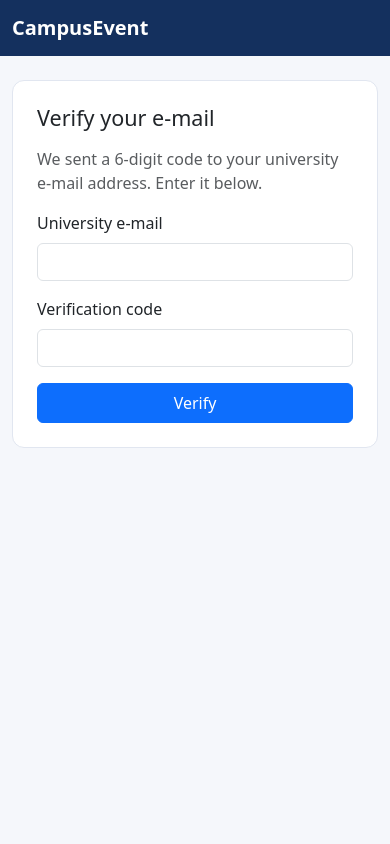
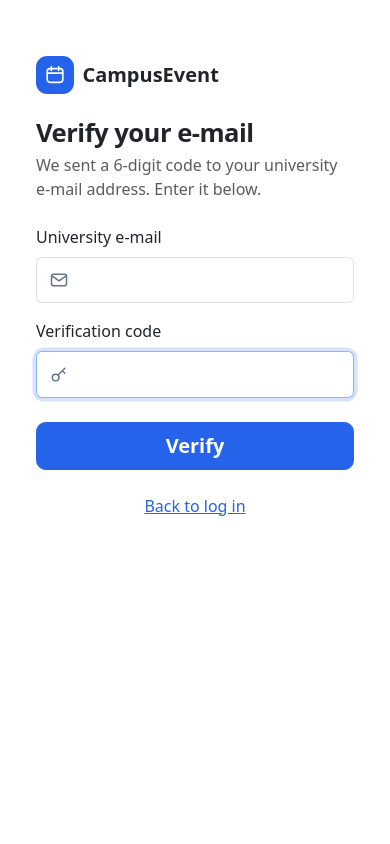
Before and after one commit to emir-heval-arda-harun/CMPE-331-project, a Python web app: template src/campusevent/web/templates/signup.html in a window 390 px wide. Run offline with Jinja, Linux system fonts and the light colour scheme; the template is opened without the code that fills it, so the values that code supplies are empty.

Commit message:
Redesign the sign up and log in pages
Brand panel with the main benefits on wide screens, a card with icons,
a show-password button and clearer texts; one column on phones. Shared
layout in auth_base.html, small inline icons, no new dependency.

Co-Authored-By: Claude Sonnet 5.5 <noreply@anthropic.com>

```diff
--- a/src/campusevent/web/templates/_macros.html
+++ b/src/campusevent/web/templates/_macros.html
@@ -3,3 +3,30 @@
 {% macro status_tag(event) %}
 <span class="badge {{ 'text-bg-success' if event.status == 'open' else 'text-bg-warning' if event.status == 'full' else 'text-bg-secondary' }}">{{ event.status_label }}</span>
 {% endmacro %}
+
+{% macro flashes() %}
+  {% with messages = get_flashed_messages(with_categories=true) %}
+    {% for category, message in messages %}
+      <div class="alert alert-{{ 'success' if category == 'success' else 'info' }}" role="status">{{ message }}</div>
+    {% endfor %}
+  {% endwith %}
+{% endmacro %}
+
+{# Small line icons (inline SVG, no extra download). Decorative, hidden from screen readers. #}
+{% macro icon(name, size=20) %}
+<svg width="{{ size }}" height="{{ size }}" viewBox="0 0 24 24" fill="none" stroke="currentColor" stroke-width="1.8" stroke-linecap="round" stroke-linejoin="round" aria-hidden="true" focusable="false">
+  {% if name == 'mail' %}<rect x="3" y="5" width="18" height="14" rx="2.5"/><path d="M3.5 7l8.5 6 8.5-6"/>
+  {% elif name == 'lock' %}<rect x="4.5" y="10.5" width="15" height="10" rx="2.5"/><path d="M8 10.5V8a4 4 0 0 1 8 0v2.5"/>
+  {% elif name == 'user' %}<circle cx="12" cy="8" r="4"/><path d="M4.5 20c.8-3.6 3.8-5.5 7.5-5.5s6.7 1.9 7.5 5.5"/>
+  {% elif name == 'key' %}<circle cx="8" cy="15" r="4"/><path d="M11 12l8-8M16 7l3 3"/>
+  {% elif name == 'eye' %}<path d="M2 12s3.7-7 10-7 10 7 10 7-3.7 7-10 7S2 12 2 12z"/><circle cx="12" cy="12" r="3"/>
+  {% elif name == 'search' %}<circle cx="11" cy="11" r="6.5"/><path d="M20 20l-4.2-4.2"/>
+  {% elif name == 'building' %}<path d="M4 20V6l8-3 8 3v14M9 20v-5h6v5M8 9h2M14 9h2"/>
+  {% elif name == 'history' %}<path d="M4 12a8 8 0 1 0 2.5-5.8L4 8.5M4 4v4.5h4.5M12 8v4.5l3 1.8"/>
+  {% else %}<rect x="3.5" y="5" width="17" height="15" rx="3"/><path d="M3.5 10h17M8 3v4M16 3v4"/>{% endif %}
+</svg>
+{% endmacro %}
+
+{% macro brand(light=true) %}
+<span class="brand-mark{{ ' brand-mark-light' if light }}">{{ icon('calendar', 22) }}</span>
+{% endmacro %}
--- /dev/null
+++ b/src/campusevent/web/templates/auth_base.html
@@ -0,0 +1,41 @@
+{% extends "base.html" %}
+{% from "_macros.html" import flashes, brand, icon %}
+{# Layout of the sign up and log in pages: a brand panel on wide screens, only the form card on phones. #}
+{% block nav %}{% endblock %}
+{% block main %}
+<main class="auth-wrap">
+  <section class="auth-side d-none d-lg-flex" aria-label="About CampusEvent">
+    <div class="d-flex align-items-center gap-2 mb-4">
+      {{ brand() }}<span class="fs-5 fw-semibold">CampusEvent</span>
+    </div>
+    <h2 class="display-6">Find people to play, study and meet with on your campus.</h2>
+    <ul class="auth-points">
+      <li><span class="pt-icon">{{ icon('search') }}</span><span>Browse upcoming events by category, date and keyword, and join with one click.</span></li>
+      <li><span class="pt-icon">{{ icon('building') }}</span><span>Organize your own event at a campus facility, with its free and busy times in sight.</span></li>
+      <li><span class="pt-icon">{{ icon('history') }}</span><span>Keep a list of the events you have taken part in.</span></li>
+    </ul>
+  </section>
+  <section class="auth-main">
+    <div class="auth-card">
+      <div class="d-lg-none d-flex align-items-center gap-2 mb-4">
+        {{ brand(false) }}<span class="fs-5 fw-semibold">CampusEvent</span>
+      </div>
+      {{ flashes() }}
+      {% block auth_content %}{% endblock %}
+    </div>
+  </section>
+</main>
+{% endblock %}
+{% block scripts %}
+<script>
+  // "Show password" button: switches the field between hidden and visible text.
+  document.querySelectorAll('[data-toggle-password]').forEach(function (button) {
+    button.addEventListener('click', function () {
+      var field = document.querySelector(button.getAttribute('data-toggle-password'));
+      var show = field.type === 'password';
+      field.type = show ? 'text' : 'password';
+      button.setAttribute('aria-label', show ? 'Hide password' : 'Show password');
+    });
+  });
+</script>
+{% endblock %}
--- a/src/campusevent/web/templates/base.html
+++ b/src/campusevent/web/templates/base.html
@@ -6,18 +6,59 @@
   <title>{% block title %}CampusEvent{% endblock %} – CampusEvent</title>
   <link rel="stylesheet" href="https://cdn.jsdelivr.net/npm/bootstrap@5.3.3/dist/css/bootstrap.min.css">
   <style>
-    body { background: #f5f7fb; }
-    .navbar-campus { background: #14305e; }
-    .card { border-radius: .75rem; border-color: #e1e6f0; }
-    .btn { min-height: 2.5rem; }
+    :root {
+      --ce-navy: #14305e;
+      --ce-blue: #2563eb;
+      --ce-sky: #38bdf8;
+      --ce-bg: #f4f6fb;
+    }
+    body { background: var(--ce-bg); font-family: system-ui, -apple-system, "Segoe UI", Roboto, sans-serif; }
+    .navbar-campus { background: var(--ce-navy); }
+    .card { border-radius: .9rem; border-color: #e1e6f0; box-shadow: 0 1px 2px rgba(20, 48, 94, .05); }
+    .btn { min-height: 2.5rem; border-radius: .6rem; }
+    .btn-primary { background: var(--ce-blue); border-color: var(--ce-blue); }
+    .btn-primary:hover, .btn-primary:focus { background: #1d4ed8; border-color: #1d4ed8; }
+    a { color: var(--ce-blue); }
+
+    .brand-mark { display: inline-flex; align-items: center; justify-content: center; width: 2.4rem; height: 2.4rem;
+      border-radius: .7rem; background: var(--ce-blue); color: #fff; }
+    .brand-mark-light { background: rgba(255, 255, 255, .16); box-shadow: inset 0 0 0 1px rgba(255, 255, 255, .28); }
+
+    /* sign up and log in */
+    .auth-wrap { min-height: 100vh; display: flex; }
+    .auth-side { flex: 1 1 46%; flex-direction: column; justify-content: center; padding: 4rem; color: #fff;
+      background: radial-gradient(circle at 18% 12%, rgba(56, 189, 248, .35), transparent 45%),
+                  linear-gradient(145deg, var(--ce-navy) 0%, #1e40af 60%, var(--ce-blue) 100%); }
+    .auth-side h2 { font-weight: 700; letter-spacing: -.02em; max-width: 24rem; }
+    .auth-points { list-style: none; padding: 0; margin: 2rem 0 0; display: grid; gap: 1.1rem; max-width: 26rem; }
+    .auth-points li { display: flex; gap: .9rem; align-items: flex-start; color: rgba(255, 255, 255, .92); }
+    .auth-points .pt-icon { flex: none; display: inline-flex; width: 2.2rem; height: 2.2rem; align-items: center;
+      justify-content: center; border-radius: .6rem; background: rgba(255, 255, 255, .14); }
+    .auth-main { flex: 1 1 54%; display: flex; align-items: center; justify-content: center; padding: 1.5rem 1rem; }
+    .auth-card { width: 100%; max-width: 26rem; background: #fff; border-radius: 1.1rem; padding: 2rem 1.75rem;
+      box-shadow: 0 10px 30px rgba(20, 48, 94, .10), 0 1px 3px rgba(20, 48, 94, .08); }
+    .auth-card h1 { font-size: 1.6rem; font-weight: 700; letter-spacing: -.02em; }
+    .auth-card .form-control { min-height: 2.9rem; border-left: 0; }
+    .auth-card .input-group-text { background: #fff; color: #64748b; border-right: 0; }
+    .auth-card .input-group:focus-within .input-group-text,
+    .auth-card .input-group:focus-within .form-control { border-color: #86b7fe; }
+    .auth-card .form-control:focus { box-shadow: none; }
+    .auth-card .input-group:focus-within { box-shadow: 0 0 0 .22rem rgba(37, 99, 235, .18); border-radius: .5rem; }
+    .auth-card .btn-lg { font-weight: 600; min-height: 3rem; }
+    .pw-toggle { border: 1px solid var(--bs-border-color); border-left: 0; background: #fff; color: #64748b; }
+    @media (max-width: 575.98px) { .auth-card { padding: 1.5rem 1.25rem; box-shadow: none; background: transparent; }
+      .auth-main { align-items: flex-start; padding-top: 2rem; background: #fff; } }
   </style>
 </head>
 <body>
-{% from "_macros.html" import csrf %}
+{% from "_macros.html" import csrf, flashes, brand %}
 
+{% block nav %}
 <nav class="navbar navbar-expand-md navbar-dark navbar-campus">
   <div class="container">
-    <a class="navbar-brand fw-semibold" href="{{ url_for('index') }}">CampusEvent</a>
+    <a class="navbar-brand fw-semibold d-flex align-items-center gap-2" href="{{ url_for('index') }}">
+      {{ brand() }}<span>CampusEvent</span>
+    </a>
     {% if current_user %}
     <button class="navbar-toggler" type="button" data-bs-toggle="collapse" data-bs-target="#nav" aria-controls="nav" aria-expanded="false" aria-label="Toggle navigation">
       <span class="navbar-toggler-icon"></span>
@@ -46,16 +87,16 @@
     {% endif %}
   </div>
 </nav>
+{% endblock %}
 
+{% block main %}
 <main class="container py-4">
-  {% with messages = get_flashed_messages(with_categories=true) %}
-    {% for category, message in messages %}
-      <div class="alert alert-{{ 'success' if category == 'success' else 'info' }}" role="status">{{ message }}</div>
-    {% endfor %}
-  {% endwith %}
+  {{ flashes() }}
   {% block content %}{% endblock %}
 </main>
+{% endblock %}
 
 <script src="https://cdn.jsdelivr.net/npm/bootstrap@5.3.3/dist/js/bootstrap.bundle.min.js"></script>
+{% block scripts %}{% endblock %}
 </body>
 </html>
--- a/src/campusevent/web/templates/signup.html
+++ b/src/campusevent/web/templates/signup.html
@@ -1,48 +1,60 @@
-{% extends "base.html" %}
-{% from "_macros.html" import csrf %}
+{% extends "auth_base.html" %}
+{% from "_macros.html" import csrf, icon %}
 {% block title %}Sign up{% endblock %}
-{% block content %}
-<div class="row justify-content-center">
-  <div class="col-12 col-md-6 col-lg-5">
-    <div class="card p-4">
+{% block auth_content %}
 {% if step == "register" %}
-      <h1 class="h4 mb-3">Create your account</h1>
+<h1 class="mb-1">Create your account</h1>
+<p class="text-muted mb-4">Join with your university e-mail address. We will send you a code to confirm it.</p>
 {% if error %}<div class="alert alert-danger" role="alert">{{ error }}</div>{% endif %}
 <form method="post" action="{{ url_for('auth.signup') }}" novalidate>
   {{ csrf() }}
   <div class="mb-3">
-          <label class="form-label" for="full_name">Full name</label>
-          <input class="form-control" id="full_name" name="full_name" value="{{ full_name or '' }}" required autocomplete="name">
+    <label class="form-label fw-medium" for="full_name">Full name</label>
+    <div class="input-group">
+      <span class="input-group-text">{{ icon('user') }}</span>
+      <input class="form-control" id="full_name" name="full_name" value="{{ full_name or '' }}" required autofocus autocomplete="name">
+    </div>
   </div>
   <div class="mb-3">
-          <label class="form-label" for="email">University e-mail</label>
-          <input class="form-control" id="email" name="email" type="email" value="{{ email or '' }}" required autocomplete="email">
+    <label class="form-label fw-medium" for="email">University e-mail</label>
+    <div class="input-group">
+      <span class="input-group-text">{{ icon('mail') }}</span>
+      <input class="form-control" id="email" name="email" type="email" value="{{ email or '' }}" required autocomplete="email" placeholder="name@university.edu">
     </div>
-        <div class="mb-3">
-          <label class="form-label" for="password">Password</label>
+  </div>
+  <div class="mb-4">
+    <label class="form-label fw-medium" for="password">Password</label>
+    <div class="input-group">
+      <span class="input-group-text">{{ icon('lock') }}</span>
       <input class="form-control" id="password" name="password" type="password" required autocomplete="new-password">
+      <button class="btn pw-toggle" type="button" data-toggle-password="#password" aria-label="Show password">{{ icon('eye') }}</button>
     </div>
-        <button class="btn btn-primary w-100" type="submit">Sign up</button>
+  </div>
+  <button class="btn btn-primary btn-lg w-100" type="submit">Sign up</button>
 </form>
-      <p class="mt-3 mb-0 small">Already have an account? <a href="{{ url_for('auth.login') }}">Log in</a></p>
+<p class="mt-4 mb-0 text-center text-muted">Already have an account? <a class="fw-medium" href="{{ url_for('auth.login') }}">Log in</a></p>
 {% else %}
-      <h1 class="h4 mb-3">Verify your e-mail</h1>
-      <p class="text-muted">We sent a 6-digit code to your university e-mail address. Enter it below.</p>
+<h1 class="mb-1">Verify your e-mail</h1>
+<p class="text-muted mb-4">We sent a 6-digit code to your university e-mail address. Enter it below.</p>
 {% if error %}<div class="alert alert-danger" role="alert">{{ error }}</div>{% endif %}
 <form method="post" action="{{ url_for('auth.verify') }}" novalidate>
   {{ csrf() }}
   <div class="mb-3">
-          <label class="form-label" for="v_email">University e-mail</label>
+    <label class="form-label fw-medium" for="v_email">University e-mail</label>
+    <div class="input-group">
+      <span class="input-group-text">{{ icon('mail') }}</span>
       <input class="form-control" id="v_email" name="email" type="email" value="{{ email or '' }}" required>
     </div>
-        <div class="mb-3">
-          <label class="form-label" for="code">Verification code</label>
-          <input class="form-control" id="code" name="code" inputmode="numeric" maxlength="6" autocomplete="one-time-code" required>
   </div>
-        <button class="btn btn-primary w-100" type="submit">Verify</button>
-      </form>
-      {% endif %}
+  <div class="mb-4">
+    <label class="form-label fw-medium" for="code">Verification code</label>
+    <div class="input-group">
+      <span class="input-group-text">{{ icon('key') }}</span>
+      <input class="form-control" id="code" name="code" inputmode="numeric" maxlength="6" autocomplete="one-time-code" required autofocus>
     </div>
   </div>
-</div>
+  <button class="btn btn-primary btn-lg w-100" type="submit">Verify</button>
+</form>
+<p class="mt-4 mb-0 text-center text-muted"><a class="fw-medium" href="{{ url_for('auth.login') }}">Back to log in</a></p>
+{% endif %}
 {% endblock %}
```
Also changed, not shown: docs/testing/web_ui_test_section.md (+2 -2 lines), src/campusevent/web/templates/login.html (+19 -17 lines), tests/web/test_web_accounts.py (+8 -0 lines). Lines whose indentation alone changed are shown as unchanged.
